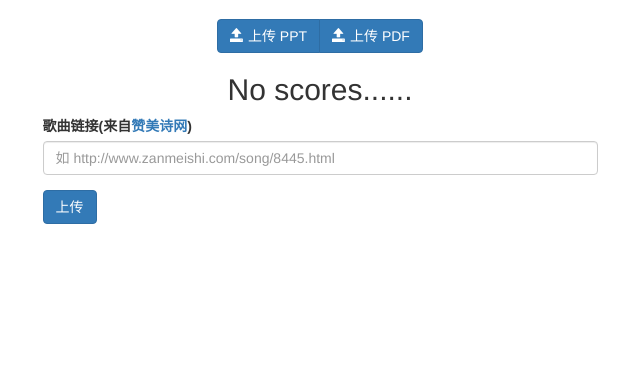
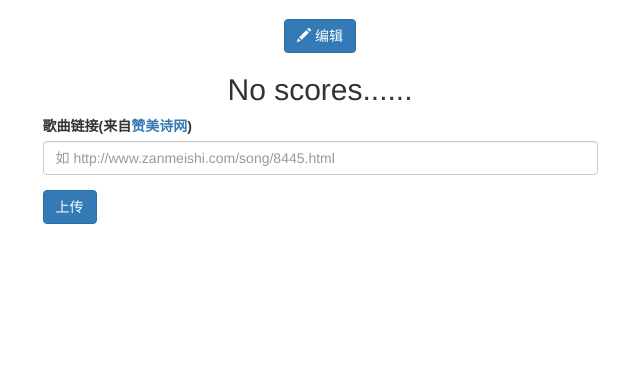
Before and after one commit to njuaplusplus/j0shua, a Django app: template hymns/static/templates/hymns/hymn_detail.html in a window 1280 px wide. Shown: the part 51-420 px from the top of the page, without its empty margins (320-960 px from the left). Run offline with Django 3.2, Linux system fonts and the light colour scheme; the template is opened without the code that fills it, so the values that code supplies are empty; some libraries are stand-ins or nearby versions.

Commit message:
edit the hymn detail edit button

```diff
--- a/hymns/static/templates/hymns/hymn_detail.html
+++ b/hymns/static/templates/hymns/hymn_detail.html
@@ -18,14 +18,11 @@
         <div class="btn-group">
             {% if hymn.hymn_ppt %}
             <a class="btn btn-success" href="{{ hymn.hymn_ppt.url }}" role="button"><span class="glyphicon glyphicon-save"></span> 下载 PPT </a>
-            {% else %}
-            <a class="btn btn-primary" href="{% url 'hymns:edit_hymn_view' hymn.id %}" role="button"><span class="glyphicon glyphicon-open"></span> 上传 PPT </a>
             {% endif %}
             {% if hymn.hymn_pdf %}
             <a class="btn btn-success" href="{{ hymn.hymn_pdf.url }}" role="button"><span class="glyphicon glyphicon-save"></span> 下载 PDF </a>
-            {% else %}
-            <a class="btn btn-primary" href="{% url 'hymns:edit_hymn_view' hymn.id %}" role="button"><span class="glyphicon glyphicon-open"></span> 上传 PDF </a>
             {% endif %}
+            <a class="btn btn-primary" href="{% url 'hymns:edit_hymn_view' hymn.id %}" role="button"><span class="glyphicon glyphicon-pencil"></span> 编辑 </a>
         </div>
     </div>
 </div>
```
